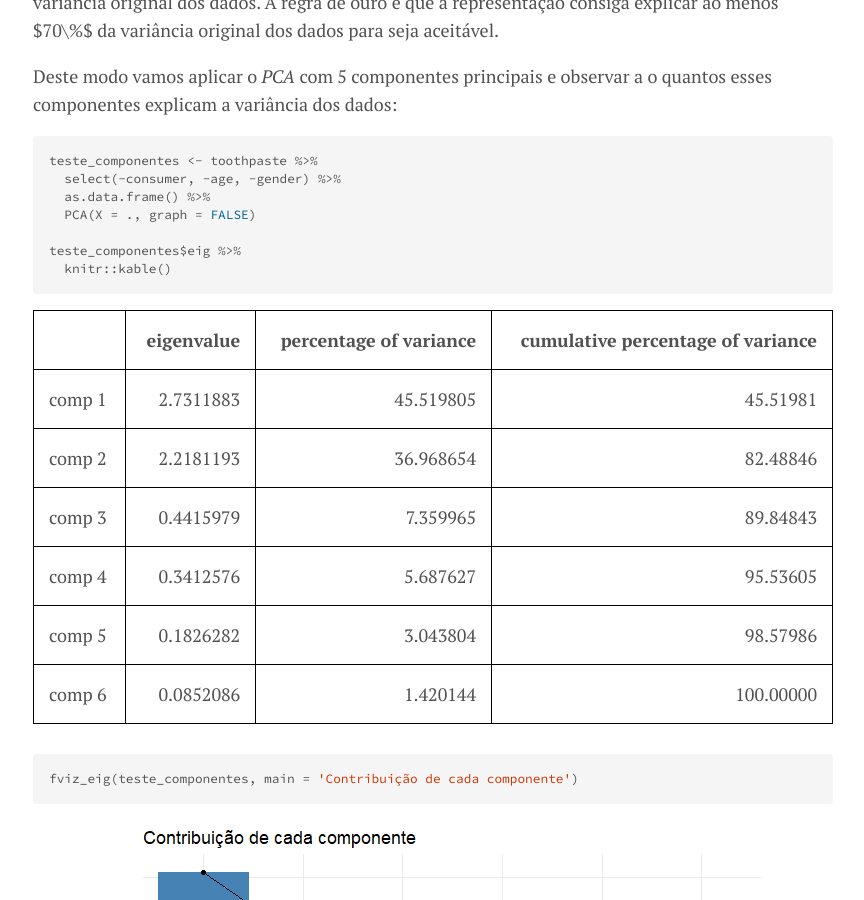
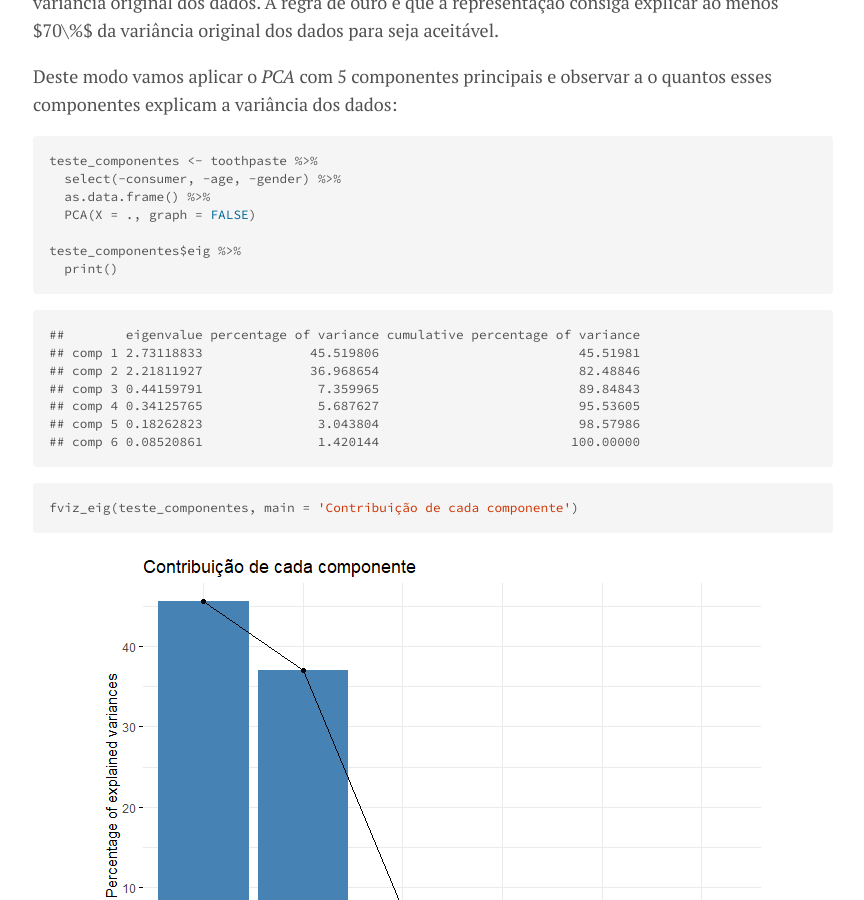
Before and after one commit to NeurembergMatos/NeurembergMatos.github.io, a Jekyll site: the page built from _posts/2020-07-29-posicionamento-de-marcas.md, in a window 1280 px wide and 900 px high, scrolled down 2247 px. Shown: the whole window, without its empty margins (207-1071 px from the left). Built offline with Jekyll 4.4.1, drawn with Linux system fonts in a browser that asks for light colours; comment, search, counter and statistics services are not loaded; some of the changed text lies outside the part shown.

Commit message:
Substituindo tabelas

````diff
--- a/_posts/2020-07-29-posicionamento-de-marcas.md
+++ b/_posts/2020-07-29-posicionamento-de-marcas.md
@@ -67,7 +67,6 @@ O *PCA* tem como objetivo representar dados que originalmente está em uma alta
 
 Deste modo vamos aplicar o *PCA* com 5 componentes principais e observar a o quantos esses componentes explicam a variância dos dados:
 
-
 ```r
 teste_componentes <- toothpaste %>%
   select(-consumer, -age, -gender) %>%
@@ -75,19 +74,18 @@ teste_componentes <- toothpaste %>%
   PCA(X = ., graph = FALSE)
 
 teste_componentes$eig %>%
-  knitr::kable()
+  print()
 ```
 
-
-
-|       | eigenvalue| percentage of variance| cumulative percentage of variance|
-|:------|----------:|----------------------:|---------------------------------:|
-|comp 1 |  2.7311883|              45.519805|                          45.51981|
-|comp 2 |  2.2181193|              36.968654|                          82.48846|
-|comp 3 |  0.4415979|               7.359965|                          89.84843|
-|comp 4 |  0.3412576|               5.687627|                          95.53605|
-|comp 5 |  0.1826282|               3.043804|                          98.57986|
-|comp 6 |  0.0852086|               1.420144|                         100.00000|
+```
+##        eigenvalue percentage of variance cumulative percentage of variance
+## comp 1 2.73118833              45.519806                          45.51981
+## comp 2 2.21811927              36.968654                          82.48846
+## comp 3 0.44159791               7.359965                          89.84843
+## comp 4 0.34125765               5.687627                          95.53605
+## comp 5 0.18262823               3.043804                          98.57986
+## comp 6 0.08520861               1.420144                         100.00000
+```
 
 ```r
 fviz_eig(teste_componentes, main = 'Contribuição de cada componente')
@@ -122,22 +120,19 @@ Nesse gráfico, os atributos avaliados são representados através das setas e a
 
 A princípio os componentes não possuem nenhuma interpretação. Entretanto, podemos dar algum sentido a eles observando como as variáveis representadas estão correlacionados com eles.
 
-
 ```r
-pca_2comp$var$cor %>%
-  knitr::kable()
+pca_2comp$var$cor
 ```
 
-
-
-|                             |      Dim.1|      Dim.2|
-|:----------------------------|----------:|----------:|
-|prevents_cavities            |  0.9283425|  0.2532285|
-|shiny_teeth                  | -0.3005297|  0.7952496|
-|strengthens_gums             |  0.9361812|  0.1308894|
-|freshens_breath              | -0.3415817|  0.7889663|
-|decay_prevention_unimportant | -0.8687553| -0.3507939|
-|attractive_teeth             | -0.1766389|  0.8711581|
+```
+##                                   Dim.1      Dim.2
+## prevents_cavities             0.9283425  0.2532285
+## shiny_teeth                  -0.3005297  0.7952496
+## strengthens_gums              0.9361812  0.1308894
+## freshens_breath              -0.3415817  0.7889663
+## decay_prevention_unimportant -0.8687553 -0.3507939
+## attractive_teeth             -0.1766389  0.8711581
+```
 
 Podemos ver que os atributos `prevents_cavities`, `strengthens_gums` e `decay_prevention_unimportant` estão bastantes correlacionados com o primeiro componente e os atributos `shiny_teeth`, `attractive_teeth` e `freshens_breath` estão bastante correlacionados com a segundo. Assim, a primeira dimensão pode ser interpretada como a importância dada aos efeitos sobre a saúde dental e a segunda dimensão pode ser interpretada como importância dada à efeitos estéticos sobre os dentes.
 
@@ -169,18 +164,19 @@ Agora, vamos trabalhar com um conjunto de dados simulado acerca da percepção d
 ```r
 empresas <- read.csv2('../resultados/empresas-04.csv', stringsAsFactors = FALSE)
 empresas %>%
-  knitr::kable()
+  str()
 ```
 
-
-
-|empresas | prevents_cavities| shiny_teeth| strengthens_gums| freshens_breath| decay_prevention_unimportant| attractive_teeth|
-|:--------|-----------------:|-----------:|----------------:|---------------:|----------------------------:|----------------:|
-|A        |               1.4|         4.4|              4.6|             5.2|                          5.4|              1.0|
-|B        |               1.2|         2.0|              4.6|             1.4|                          1.8|              1.0|
-|C        |               6.0|         2.6|              3.8|             5.8|                          1.8|              3.2|
-|D        |               2.2|         3.0|              2.6|             2.4|                          5.6|              2.6|
-|E        |               3.6|         7.0|              3.6|             6.6|                          5.4|              2.8|
+```
+## 'data.frame':  5 obs. of  7 variables:
+##  $ empresas                    : chr  "A" "B" "C" "D" ...
+##  $ prevents_cavities           : num  1.4 1.2 6 2.2 3.6
+##  $ shiny_teeth                 : num  4.4 2 2.6 3 7
+##  $ strengthens_gums            : num  4.6 4.6 3.8 2.6 3.6
+##  $ freshens_breath             : num  5.2 1.4 5.8 2.4 6.6
+##  $ decay_prevention_unimportant: num  5.4 1.8 1.8 5.6 5.4
+##  $ attractive_teeth            : num  1 1 3.2 2.6 2.8
+```
 
 Cada linha representa uma empresa e os dados são a média de avaliação para cada atributos.
 
````
